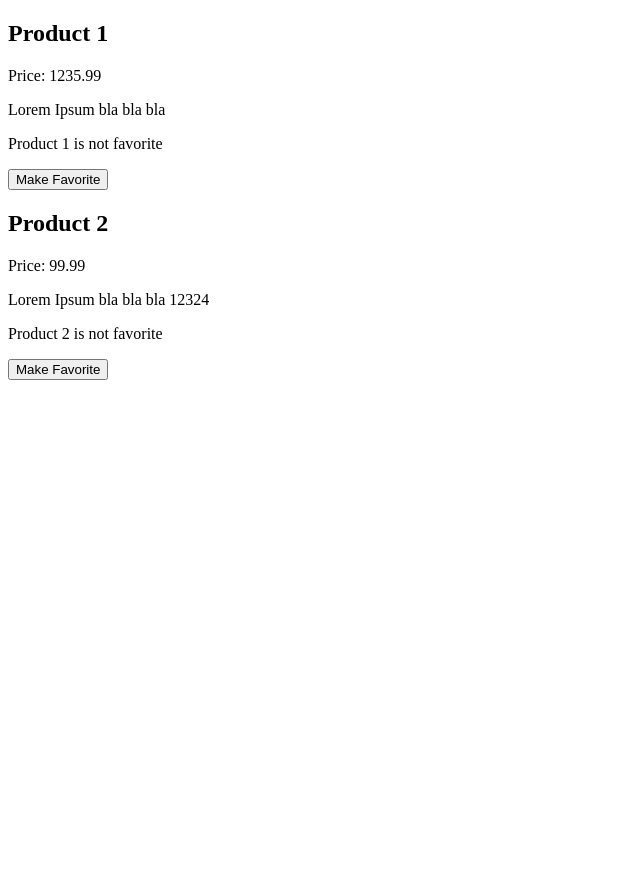
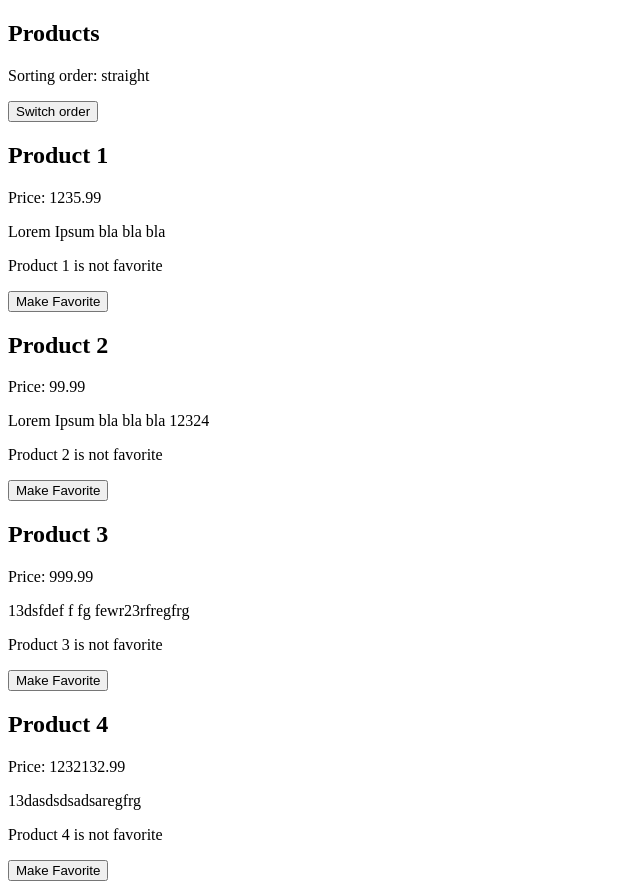
Before and after one commit to fc-fullstack-courses/pfe-2024-1-react-lessons, a React (Vite) app: page / in a window 1280 px wide. Shown: the whole page, without its empty margins (0-640 px from the left). Before the commit the page ends 800 px from the top, so only its background shows below. Built offline with nearby package versions, Linux system fonts and the light colour scheme.

Commit message:
Add switching render order functionality

```diff
--- a/src/App.jsx
+++ b/src/App.jsx
@@ -59,6 +59,18 @@ const products = [
     price: 99.99,
     description: 'Lorem Ipsum bla bla bla 12324',
   },
+  {
+    id: 2,
+    name: 'Product 3',
+    price: 999.99,
+    description: '13dsfdef f fg  fewr23rfregfrg',
+  },
+  {
+    id: 3,
+    name: 'Product 4',
+    price: 1232132.99,
+    description: '13dasdsdsadsaregfrg',
+  },
 ];
 
 function App() {
--- a/src/components/ProductList/index.jsx
+++ b/src/components/ProductList/index.jsx
@@ -2,14 +2,32 @@ import React from 'react';
 import Product from '../Product';
 
 class ProductList extends React.Component {
+  state = {
+    isReverseOrder: false,
+  };
+
+  handleSwitchOrder = () => {
+    this.setState({
+      isReverseOrder: !this.state.isReverseOrder
+    });
+  }
+
   render() {
     const { products } = this.props;
+    const { isReverseOrder } = this.state;
 
     const productsComponents = products.map((product) => {
       return <Product key={product.id} product={product} />;
     });
 
-    return <>{productsComponents}</>;
+    return (
+      <article>
+        <h2>Products</h2>
+        <p>Sorting order: {isReverseOrder ? 'reverse' : 'straight'}</p>
+        <button onClick={this.handleSwitchOrder}>Switch order</button>
+        {isReverseOrder? productsComponents.reverse() : productsComponents}
+      </article>
+    );
   }
 }
 
```
